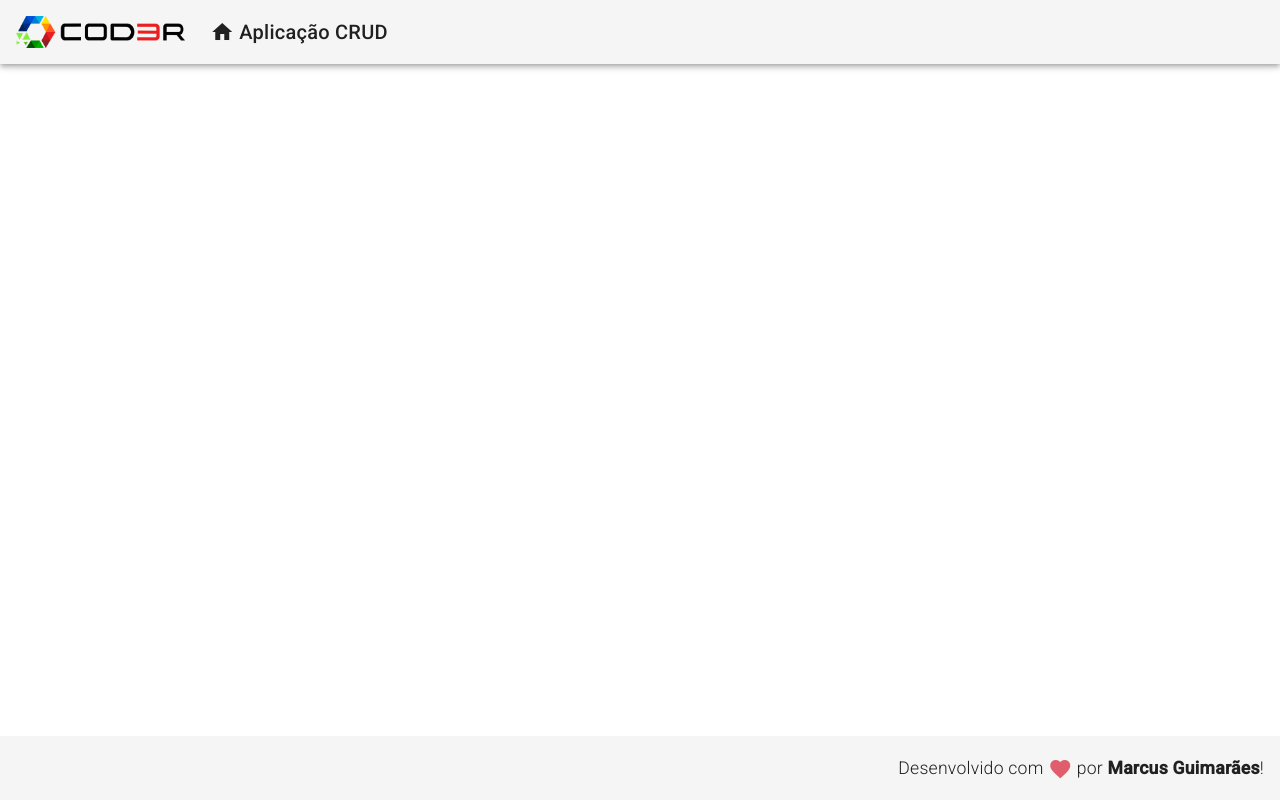
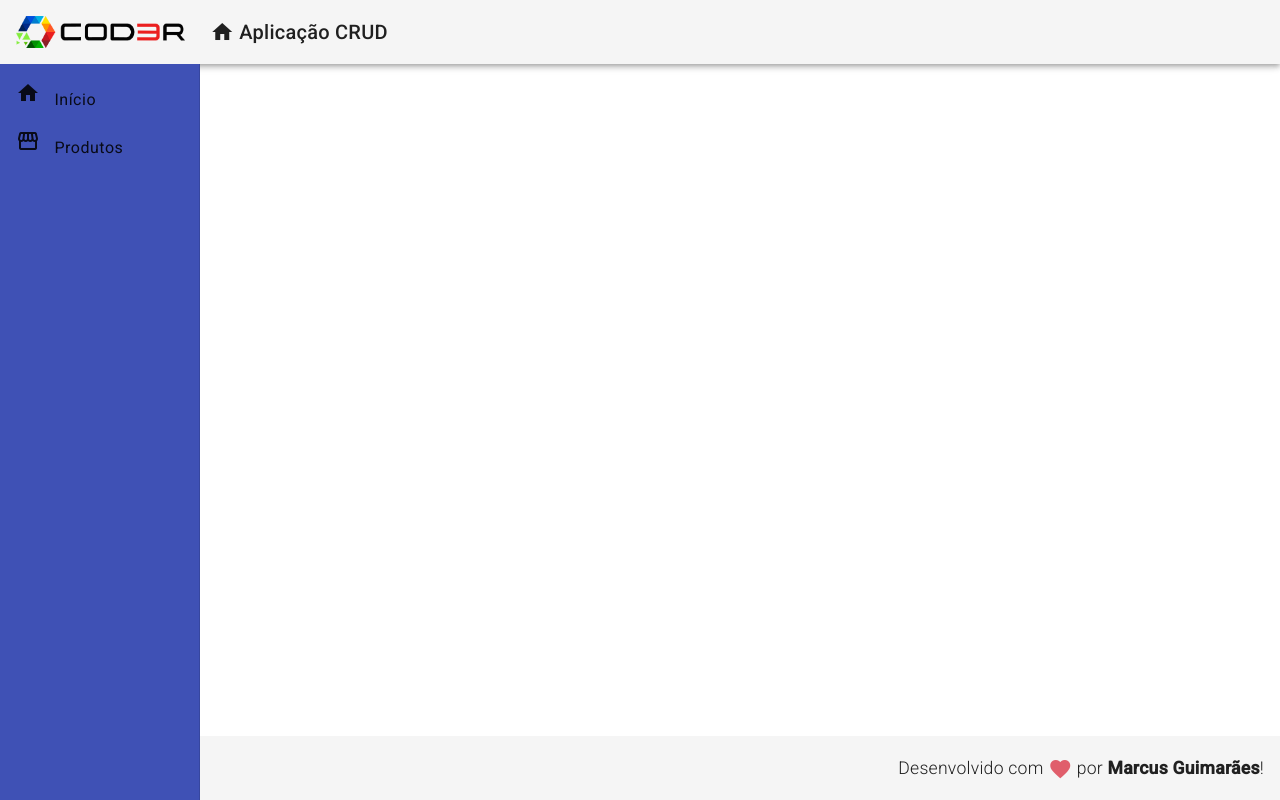
Before and after one commit to marcusguima/Angular-CRUD, an Angular app in the folder frontend/: page / in a window 1280 px wide. Built offline with nearby package versions, Linux system fonts and the light colour scheme.

Commit message:
Navigation Component
Implementação do Componente de Navegação.

```diff
--- a/frontend/src/app/app.component.html
+++ b/frontend/src/app/app.component.html
@@ -1,2 +1,3 @@
 <app-header></app-header>
+<app-nav></app-nav>
 <app-footer></app-footer>
--- /dev/null
+++ b/frontend/src/app/components/template/nav/nav.component.css
@@ -0,0 +1,12 @@
+.sidenav {
+    background-color: #3F51B5;
+    width: 200px;
+}
+
+.sidenav a {
+    color: #FFF;
+}
+
+.sidenav i {
+    padding-right: 10px;
+}
--- /dev/null
+++ b/frontend/src/app/components/template/nav/nav.component.html
@@ -0,0 +1,21 @@
+<mat-sidenav-container class="container">
+    <mat-sidenav class="sidenav" mode="side" opened fixedInViewport="true" fixedTopGap="64">
+        <mat-nav-list class="nav-list">
+
+            <a mat-list-item>
+                <i class="material-icons">
+                    home
+                </i>
+                Início
+            </a>
+
+            <a mat-list-item>
+                <i class="material-icons">
+                    storefront
+                </i>
+                Produtos
+            </a>
+
+        </mat-nav-list>
+    </mat-sidenav>
+</mat-sidenav-container>
```
Also changed, not shown: frontend/src/app/app.module.ts (+10 -3 lines), frontend/src/app/components/template/nav/nav.component.ts (added, +10 -0 lines).
